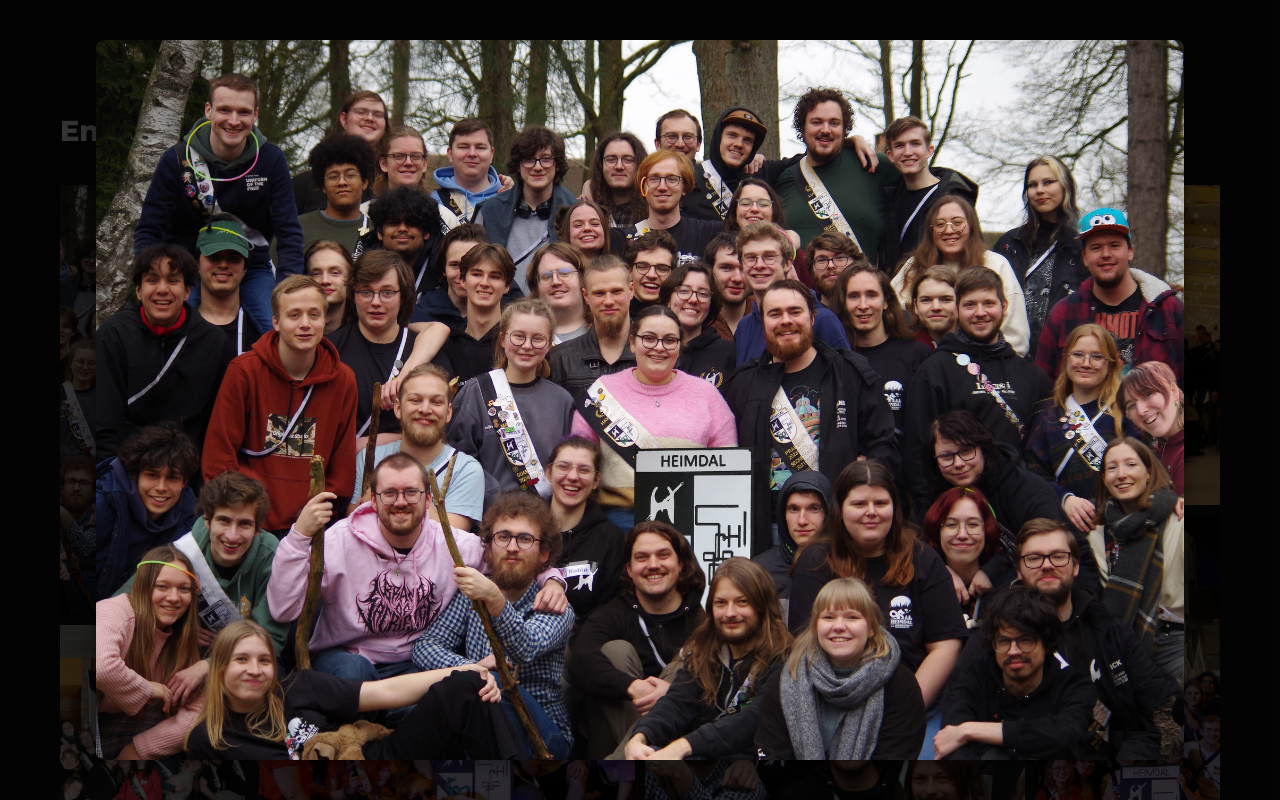
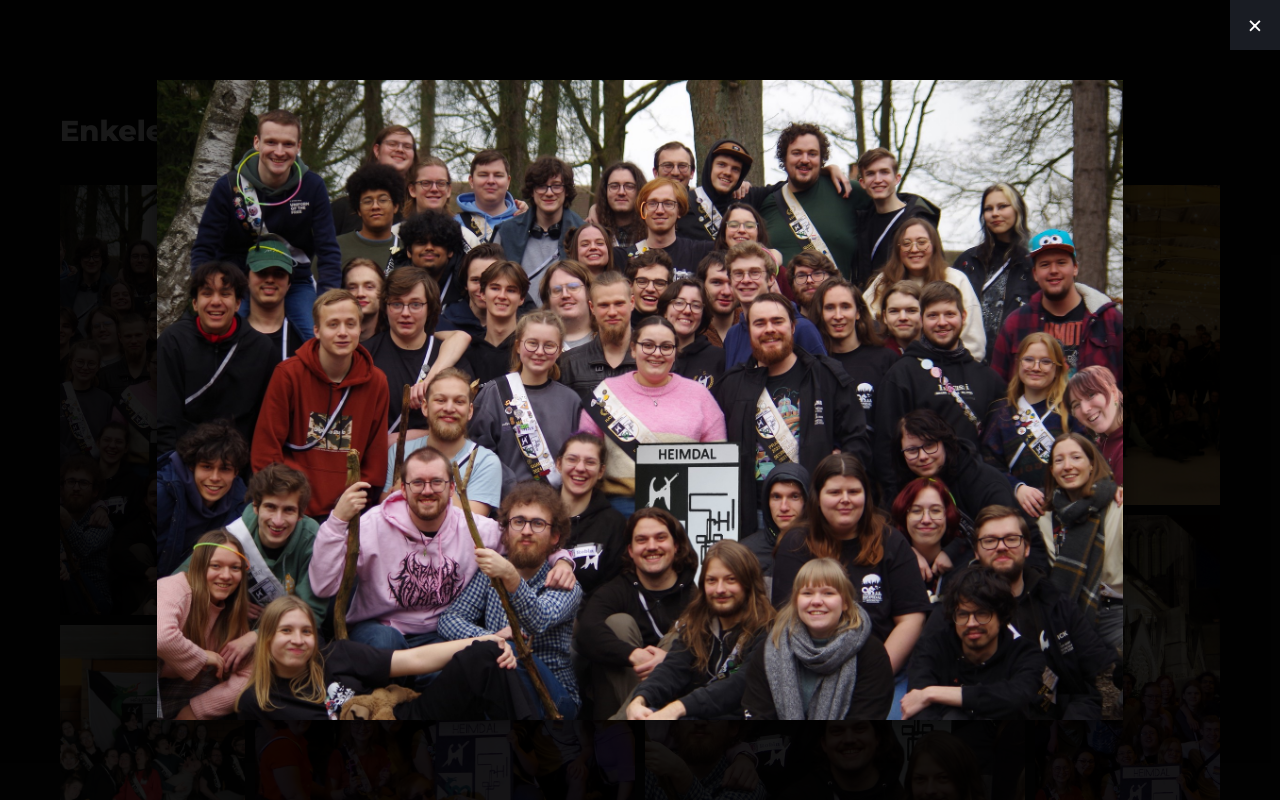
Before and after one commit to Heimdalbe/Mimisbrunnr-frontend, a React (Vite) app in the folder mimisbrunnr-frontend/: page / in a window 1280 px wide. Both pictures are taken after a click on the element 152 px from the left and 2352 px from the top of the page. Shown: the part 1952-2752 px from the top of the page. Built offline with nearby package versions, Linux system fonts and the light colour scheme.

Commit message:
foto grid lightbox kruisje klaar

```diff
--- a/mimisbrunnr-frontend/src/components/Home/FotoSectie/FotoSectie.css
+++ b/mimisbrunnr-frontend/src/components/Home/FotoSectie/FotoSectie.css
@@ -40,7 +40,7 @@
   left: 0;
   width: 100vw;
   height: 100vh;
-  background: rgba(0,0,0,0.8);
+  background: rgba(0,0,0,0.9);
   display: flex;
   justify-content: center;
   align-items: center;
@@ -49,10 +49,23 @@
 }
 
 .lightbox img {
-  max-width: 90%;
-  max-height: 90%;
-  border-radius: 8px;
+  max-width: 80%;
+  max-height: 80%;
   box-shadow: 0 0 20px rgba(0,0,0,0.5);
+}
+
+.lightbox-close {
+  position: absolute;
+  top: 0;
+  right: 0;
+  color: var(--white);
+  background: var(--light-grey);
+  border: none;
+  width: 50px;
+  height: 50px;
+  font-size: 2rem;
+  cursor: pointer;
+  z-index: 1001;
 }
 
 @media (max-width: 1024px) {
@@ -81,4 +94,11 @@
       "d e e c";
     padding-top: 20px;
   }
+
+  .lightbox-close {
+    top: 0;
+    right: 0;
+    width: 50px;
+    height: 50px;
+  }
 }
--- a/mimisbrunnr-frontend/src/components/Home/FotoSectie/FotoSectie.jsx
+++ b/mimisbrunnr-frontend/src/components/Home/FotoSectie/FotoSectie.jsx
@@ -1,4 +1,4 @@
-import { useState } from 'react';
+import { useState, useEffect } from 'react';
 import PrimaryButton from '../../Common/PrimaryButton';
 import './FotoSectie.css';
 
@@ -16,11 +16,23 @@ const FotoSectie = () => {
   const areas = ['a','b','c','d','e','f','g']
   const [activeImage, setActiveImage] = useState(null);
   const [windowWidth, setWindowWidth] = useState(window.innerWidth);
-  window.addEventListener('resize', () => setWindowWidth(window.innerWidth));
 
-  const images = windowWidth <= 600 ? allImages.slice(0,5) : allImages;
-  const areasToUse = windowWidth <= 600 ? areas.slice(0,5) : areas;
+  useEffect(() => {
+    const handleResize = () => setWindowWidth(window.innerWidth);
+    window.addEventListener('resize', handleResize);
+    return () => window.removeEventListener('resize', handleResize);
+  }, []);
 
+  useEffect(() => {
+    if (activeImage) {
+      document.body.style.overflow = 'hidden';
+    } else {
+      document.body.style.overflow = '';
+    }
+  }, [activeImage]);
+
+  const images = windowWidth <= 768 ? allImages.slice(0,5) : allImages;
+  const areasToUse = windowWidth <= 768 ? areas.slice(0,5) : areas;
 
   return (
     <div>
@@ -54,11 +66,18 @@ const FotoSectie = () => {
         </div>
       </div>
 
-
-
-      {/* Lightbox modal */}
+      {/* Lightbox */}
       {activeImage && (
         <div className="lightbox" onClick={() => setActiveImage(null)}>
+          <button
+            className="lightbox-close"
+            onClick={(e) => {
+              e.stopPropagation();
+              setActiveImage(null);
+            }}
+          >
+            &times;
+          </button>
           <img src={activeImage} alt="" />
         </div>
       )}
```
